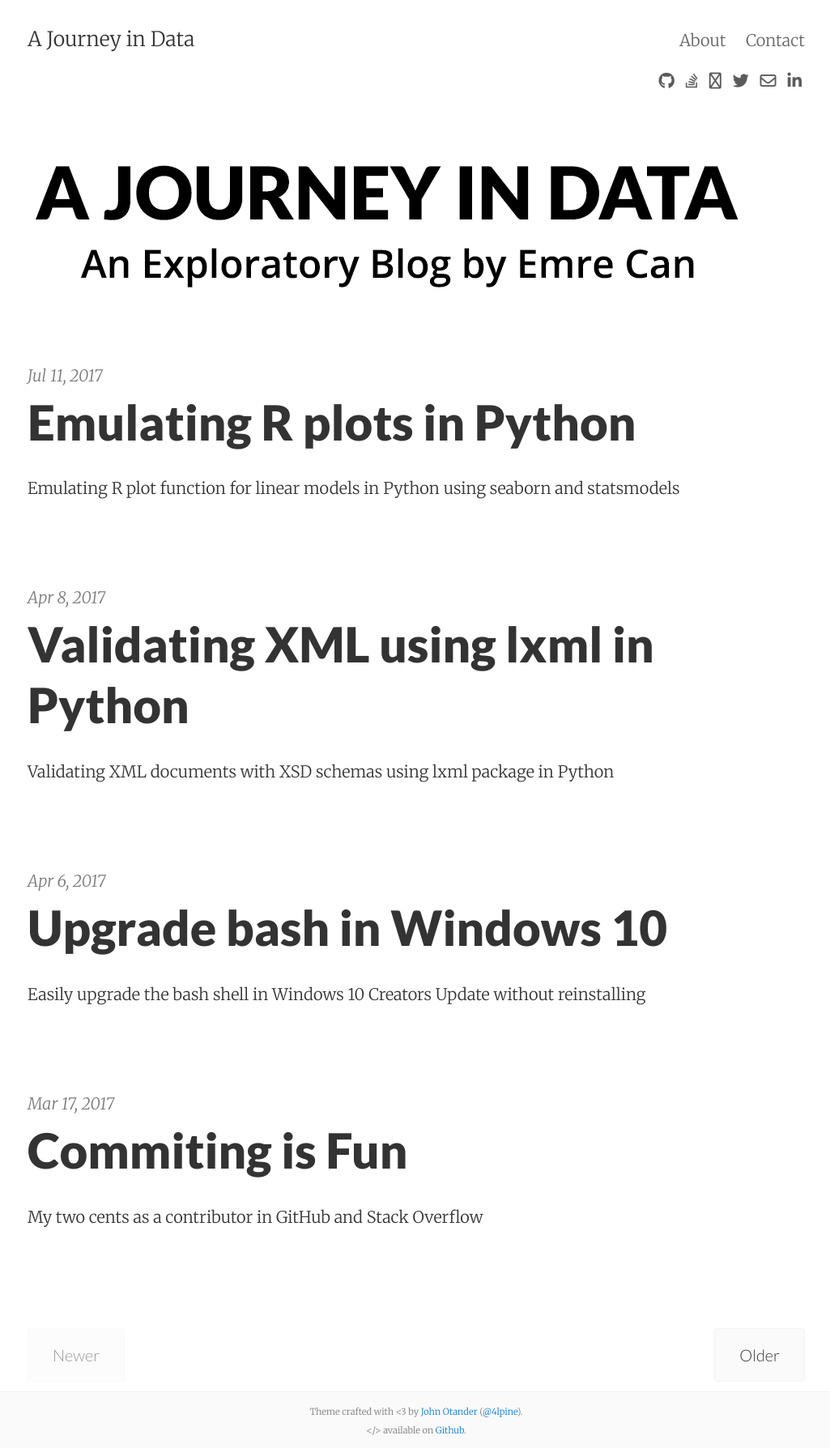
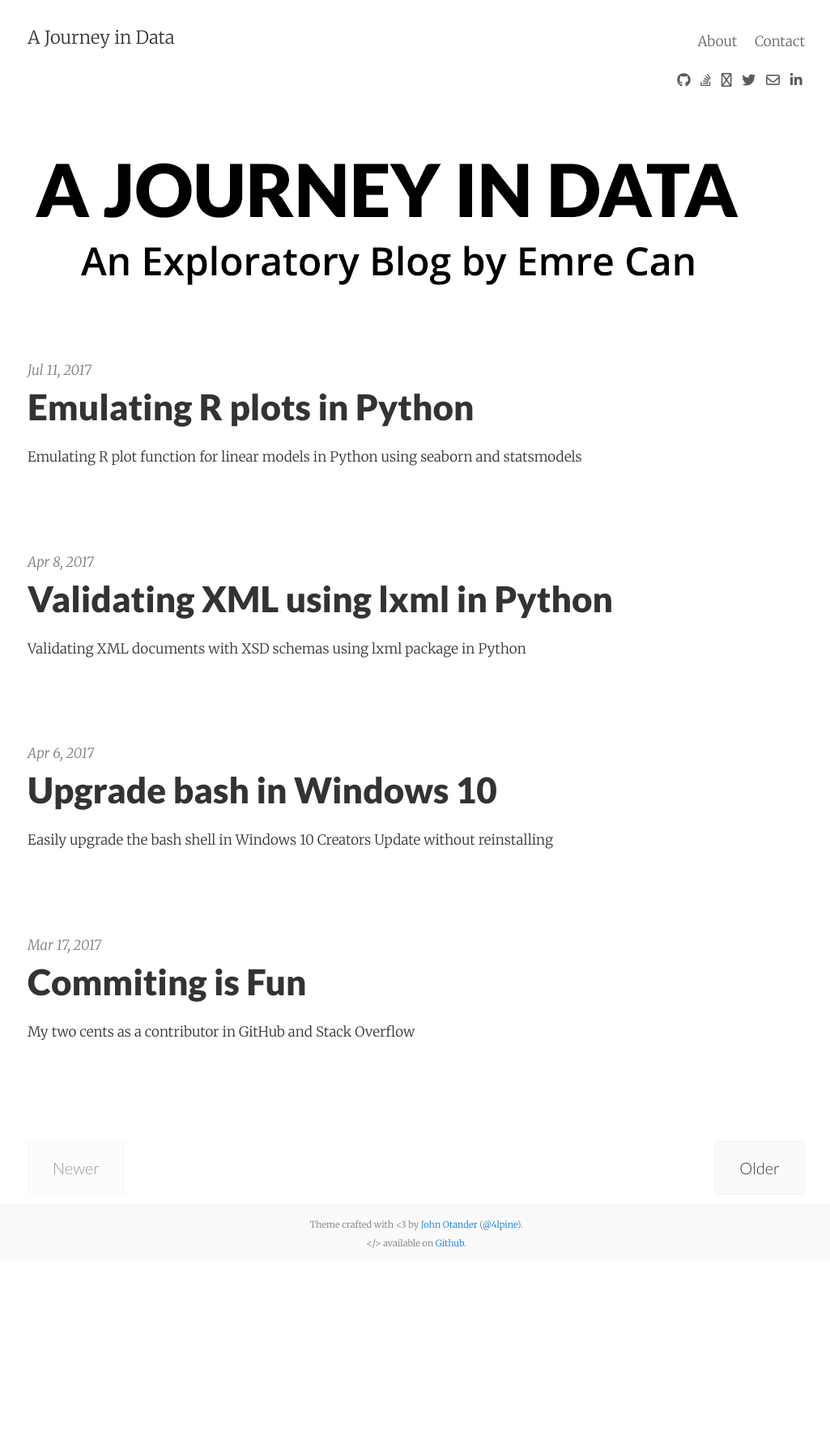
Before and after one commit to emredjan/emredjan.github.io, a Jekyll site: the page built from index.html, in a window 1280 px wide. Shown: the whole page at 81% size, without its empty margins (126-1151 px from the left). Built offline with Jekyll 4.4.1, drawn with Linux system fonts in a browser that asks for light colours; nearby versions of some CDN libraries; the list of posts is cut into pages by our own code; after the commit the page ends 1557 px from its top, so only the background shows below that.

Commit message:
Changed css, font-sizes

```diff
--- a/_sass/_code.scss
+++ b/_sass/_code.scss
@@ -22,7 +22,7 @@ pre {
 }
 
 .highlight .p {
-  font-size: 1.125rem;
+  font-size: 0.85rem;
   line-height: 1;
 }
 
@@ -48,7 +48,7 @@ pre a::before {
   display: inline-block;
   color: $light-gray;
   margin-right: 16px;
-  font-size: 13px;
+  font-size: 0.85rem;
   -webkit-touch-callout: none;
   -webkit-user-select: none;
   -khtml-user-select: none;
--- a/_sass/_variables.scss
+++ b/_sass/_variables.scss
@@ -7,14 +7,14 @@ $heading-font-family: 'Lato', 'Helvetica Neue', Helvetica, sans-serif !default;
 $heading-font-weight: 900 !default;
 $heading-line-height: 1.25 !default;
 $monospace-font-family: 'Source Code Pro', Consolas, monospace !default;
-$h1: 2.998rem !default;
-$h2: 1.5rem !default;
-$h3: 1.25rem !default;
-$h4: 1rem !default;
-$h5: .875rem !default;
-$h6: .75rem !default;
-$h00: 4rem !default;
-$h0: 3rem !default;
+$h1: 2.2rem !default;
+$h2: 1.2rem !default;
+$h3: 1.10rem !default;
+$h4: .85rem !default;
+$h5: .725rem !default;
+$h6: .60rem !default;
+$h00: 3.75rem !default;
+$h0: 2.75rem !default;
 $h00-responsive: 8vw !default;
 $h0-responsive: 6vw !default;
 $h1-responsive: 4vw !default;
--- a/_sass/basscss/_base-typography.scss
+++ b/_sass/basscss/_base-typography.scss
@@ -37,7 +37,7 @@ pre,
 code,
 samp {
   font-family: $monospace-font-family;
-  font-size: inherit;
+  font-size: 0.85rem;
 }
 
 pre {
```
